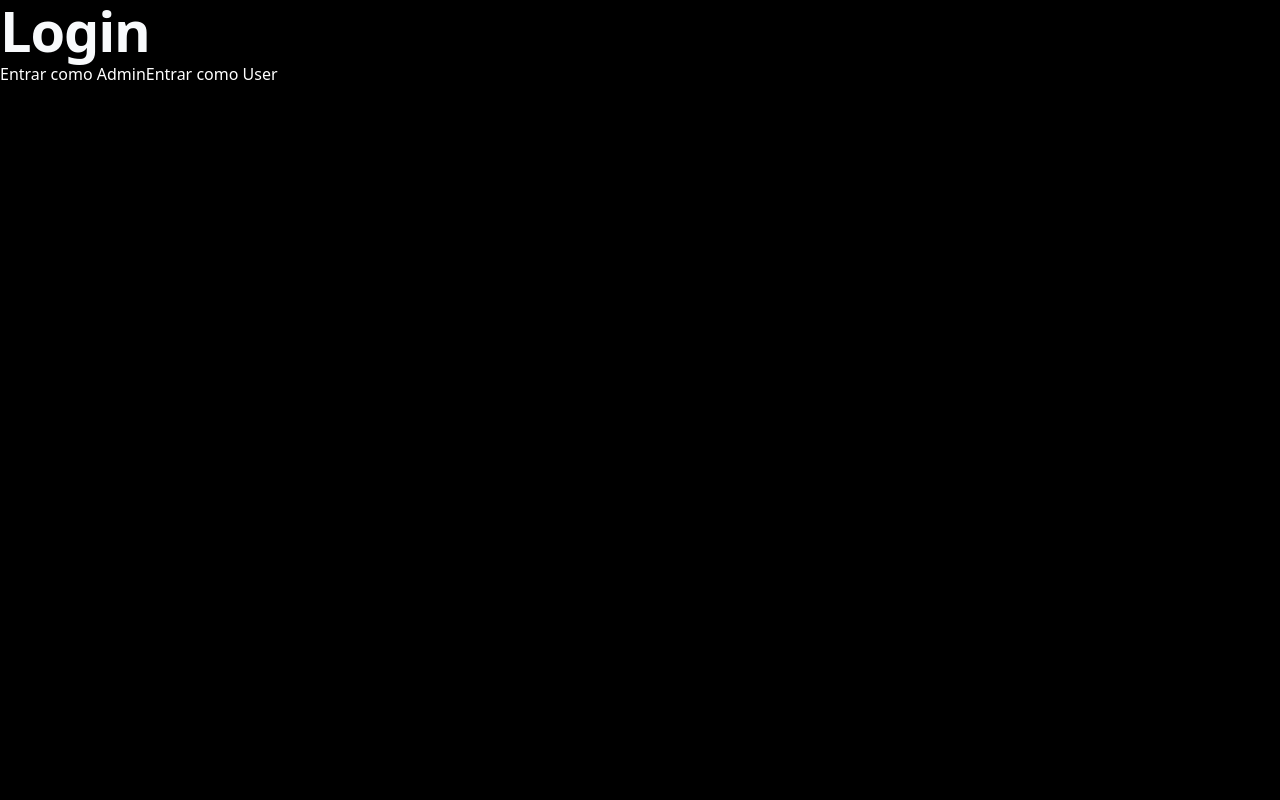
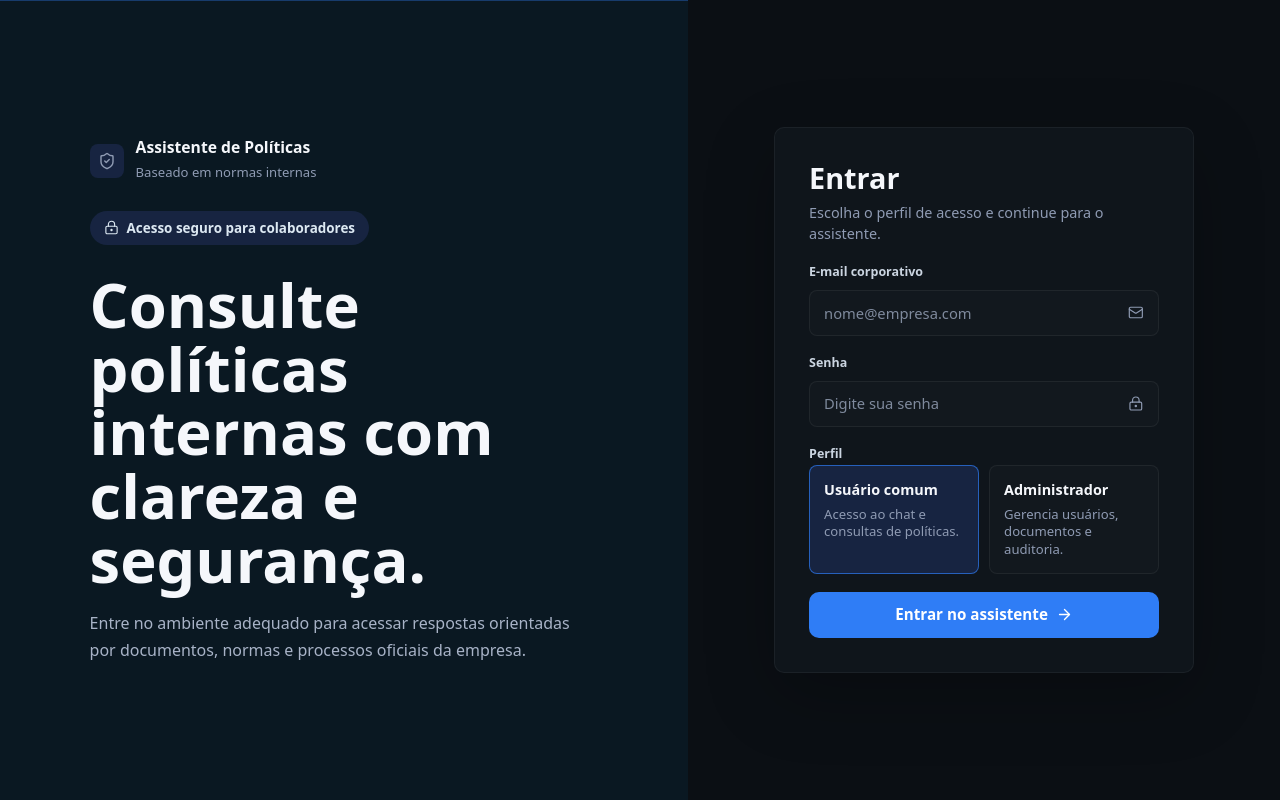
Before and after one commit to bergue-vitor/frontend-politica-chat, a React (Vite) app in the folder main/: page /login in a window 1280 px wide. Built offline with nearby package versions, Linux system fonts and the light colour scheme.

Commit message:
Criando a tela de login

```diff
--- a/main/src/pages/Login/Login.tsx
+++ b/main/src/pages/Login/Login.tsx
@@ -1,26 +1,116 @@
+import { useState } from 'react';
 import { useNavigate } from 'react-router-dom';
+import { ArrowRight, LockKeyhole, Mail, ShieldCheck } from 'lucide-react';
 import { useAuth } from '../../contexts/AuthContext';
+import './login.css';
+
+type LoginProfile = 'user' | 'admin';
 
 export default function Login() {
   const navigate = useNavigate();
   const { loginAsAdmin, loginAsUser } = useAuth();
+  const [selectedProfile, setSelectedProfile] = useState<LoginProfile>('user');
 
-  function handleLoginAdmin() {
-    loginAsAdmin();
-    navigate('/chat');
-  }
+  function handleSubmit(event: React.FormEvent<HTMLFormElement>) {
+    event.preventDefault();
 
-  function handleLoginUser() {
-    loginAsUser();
+    if (selectedProfile === 'admin') {
+      loginAsAdmin();
+    } else {
+      loginAsUser();
+    }
+
     navigate('/chat');
   }
 
   return (
-    <div>
-      <h1>Login</h1>
+    <main className="login-page">
+      <section className="login-intro" aria-label="Apresentação">
+        <div className="login-brand">
+          <span className="login-brand-icon">
+            <ShieldCheck size={18} strokeWidth={1.9} />
+          </span>
+          <div>
+            <strong>Assistente de Políticas</strong>
+            <span>Baseado em normas internas</span>
+          </div>
+        </div>
 
-      <button onClick={handleLoginAdmin}>Entrar como Admin</button>
-      <button onClick={handleLoginUser}>Entrar como User</button>
-    </div>
+        <div className="login-pill">
+          <LockKeyhole size={15} strokeWidth={1.8} />
+          Acesso seguro para colaboradores
+        </div>
+
+        <div className="login-copy">
+          <h1>Consulte políticas internas com clareza e segurança.</h1>
+          <p>
+            Entre no ambiente adequado para acessar respostas orientadas por
+            documentos, normas e processos oficiais da empresa.
+          </p>
+        </div>
+      </section>
+
+      <section className="login-panel" aria-label="Entrar">
+        <form className="login-card" onSubmit={handleSubmit}>
+          <header className="login-card-header">
+            <h2>Entrar</h2>
+            <p>Escolha o perfil de acesso e continue para o assistente.</p>
+          </header>
+
+          <label className="login-field">
+            <span>E-mail corporativo</span>
+            <div className="login-input-shell">
+              <input type="email" placeholder="nome@empresa.com" />
+              <Mail size={17} strokeWidth={1.8} />
+            </div>
+          </label>
+
+          <label className="login-field">
+            <span>Senha</span>
+            <div className="login-input-shell">
+              <input type="password" placeholder="Digite sua senha" />
+              <LockKeyhole size={17} strokeWidth={1.8} />
+            </div>
+          </label>
+
+          <fieldset className="login-profile-group">
+            <legend>Perfil</legend>
+
+            <label className="login-profile-option">
+              <input
+                type="radio"
+                name="profile"
+                value="user"
+                checked={selectedProfile === 'user'}
+                onChange={() => setSelectedProfile('user')}
+              />
+              <span>
+                <strong>Usuário comum</strong>
+                Acesso ao chat e consultas de políticas.
+              </span>
+            </label>
+
+            <label className="login-profile-option">
+              <input
+                type="radio"
+                name="profile"
+                value="admin"
+                checked={selectedProfile === 'admin'}
+                onChange={() => setSelectedProfile('admin')}
+              />
+              <span>
+                <strong>Administrador</strong>
+                Gerencia usuários, documentos e auditoria.
+              </span>
+            </label>
+          </fieldset>
+
+          <button type="submit" className="login-submit">
+            Entrar no assistente
+            <ArrowRight size={17} strokeWidth={1.9} />
+          </button>
+        </form>
+      </section>
+    </main>
   );
 }
--- /dev/null
+++ b/main/src/pages/Login/login.css
@@ -0,0 +1,282 @@
+.login-page {
+  min-height: 100vh;
+  display: grid;
+  grid-template-columns: minmax(0, 1fr) minmax(420px, 0.86fr);
+  background: #08111f;
+  color: #edf4f7;
+}
+
+.login-intro {
+  min-width: 0;
+  display: flex;
+  flex-direction: column;
+  justify-content: center;
+  gap: 28px;
+  padding: 56px clamp(32px, 7vw, 96px);
+  background: #0a1822;
+  border-top: 1px solid rgba(47, 125, 246, 0.35);
+}
+
+.login-brand {
+  display: flex;
+  align-items: center;
+  gap: 12px;
+}
+
+.login-brand-icon {
+  position: relative;
+  width: 34px;
+  height: 34px;
+  flex: 0 0 34px;
+  display: inline-flex;
+  align-items: center;
+  justify-content: center;
+  border-radius: 8px;
+  background: #172441;
+  color: #dce8f2;
+}
+
+.login-brand-icon svg {
+  display: block;
+  position: absolute;
+  top: 50%;
+  left: 50%;
+  width: 18px;
+  height: 18px;
+  transform: translate(-50%, -50%);
+}
+
+.login-brand strong,
+.login-brand span {
+  display: block;
+}
+
+.login-brand strong {
+  color: #f5f7fb;
+  font-size: 0.98rem;
+}
+
+.login-brand span {
+  margin-top: 3px;
+  color: #8f9bb3;
+  font-size: 0.82rem;
+}
+
+.login-pill {
+  width: fit-content;
+  min-height: 34px;
+  display: inline-flex;
+  align-items: center;
+  gap: 8px;
+  padding: 0 14px;
+  border-radius: 999px;
+  background: #172441;
+  color: #dce8f2;
+  font-size: 0.84rem;
+  font-weight: 600;
+}
+
+.login-copy {
+  max-width: 600px;
+}
+
+.login-copy h1 {
+  max-width: 560px;
+  color: #f5f7fb;
+  font-size: clamp(2.5rem, 4.8vw, 4.35rem);
+  line-height: 1.04;
+  font-weight: 700;
+  letter-spacing: 0;
+}
+
+.login-copy p {
+  max-width: 540px;
+  margin-top: 18px;
+  color: #a8b3c7;
+  font-size: 1rem;
+  line-height: 1.7;
+}
+
+.login-panel {
+  min-width: 0;
+  display: flex;
+  align-items: center;
+  justify-content: center;
+  padding: 40px 28px;
+  background: #0b0f14;
+}
+
+.login-card {
+  width: min(100%, 420px);
+  display: flex;
+  flex-direction: column;
+  gap: 18px;
+  padding: 34px;
+  border: 1px solid rgba(255, 255, 255, 0.05);
+  border-radius: 10px;
+  background: #0f151b;
+  box-shadow: 0 22px 70px rgba(0, 0, 0, 0.24);
+}
+
+.login-card-header h2 {
+  color: #f5f7fb;
+  font-size: 1.8rem;
+  line-height: 1.1;
+  font-weight: 700;
+}
+
+.login-card-header p {
+  margin-top: 8px;
+  color: #8f9bb3;
+  font-size: 0.9rem;
+  line-height: 1.5;
+}
+
+.login-field {
+  display: flex;
+  flex-direction: column;
+  gap: 8px;
+}
+
+.login-field span,
+.login-profile-group legend {
+  color: #cbd5e1;
+  font-size: 0.78rem;
+  font-weight: 700;
+}
+
+.login-input-shell {
+  height: 46px;
+  display: flex;
+  align-items: center;
+  gap: 10px;
+  border: 1px solid rgba(255, 255, 255, 0.06);
+  border-radius: 8px;
+  background: #12181e;
+  color: #8f9bb3;
+  padding: 0 14px;
+  transition: border-color 0.2s ease, box-shadow 0.2s ease;
+}
+
+.login-input-shell:focus-within {
+  border-color: rgba(47, 125, 246, 0.72);
+  box-shadow: 0 0 0 3px rgba(47, 125, 246, 0.14);
+}
+
+.login-input-shell input {
+  width: 100%;
+  min-width: 0;
+  border: 0;
+  outline: 0;
+  background: transparent;
+  color: #f5f7fb;
+  font: inherit;
+  font-size: 0.92rem;
+}
+
+.login-input-shell input::placeholder {
+  color: #7f8a9d;
+}
+
+.login-profile-group {
+  display: grid;
+  grid-template-columns: repeat(2, minmax(0, 1fr));
+  gap: 10px;
+  margin: 0;
+  padding: 0;
+  border: 0;
+}
+
+.login-profile-group legend {
+  grid-column: 1 / -1;
+  margin-bottom: 2px;
+}
+
+.login-profile-option {
+  min-height: 102px;
+  display: flex;
+  cursor: pointer;
+}
+
+.login-profile-option input {
+  position: absolute;
+  opacity: 0;
+  pointer-events: none;
+}
+
+.login-profile-option span {
+  width: 100%;
+  display: flex;
+  flex-direction: column;
+  gap: 6px;
+  padding: 14px;
+  border: 1px solid rgba(255, 255, 255, 0.06);
+  border-radius: 8px;
+  background: #12181e;
+  color: #8f9bb3;
+  font-size: 0.82rem;
+  line-height: 1.35;
+  transition: border-color 0.2s ease, background-color 0.2s ease;
+}
+
+.login-profile-option strong {
+  color: #f5f7fb;
+  font-size: 0.9rem;
+}
+
+.login-profile-option input:checked + span {
+  border-color: rgba(47, 125, 246, 0.68);
+  background: #172441;
+}
+
+.login-submit {
+  height: 46px;
+  display: inline-flex;
+  align-items: center;
+  justify-content: center;
+  gap: 8px;
+  border: 0;
+  border-radius: 10px;
+  background: #2f7df6;
+  color: #fff;
+  font: inherit;
+  font-size: 0.95rem;
+  font-weight: 700;
+  cursor: pointer;
+  transition: background-color 0.2s ease, transform 0.2s ease;
+}
+
+.login-submit:hover {
+  background: #3c87fa;
+  transform: translateY(-1px);
+}
+
+@media (max-width: 920px) {
+  .login-page {
+    grid-template-columns: 1fr;
+    overflow-y: auto;
+  }
+
+  .login-intro {
+    padding: 40px 24px 28px;
+  }
+
+  .login-copy h1 {
+    font-size: 2.4rem;
+  }
+
+  .login-panel {
+    align-items: flex-start;
+    padding: 28px 24px 40px;
+  }
+}
+
+@media (max-width: 520px) {
+  .login-card {
+    padding: 24px;
+  }
+
+  .login-profile-group {
+    grid-template-columns: 1fr;
+  }
+}
```
